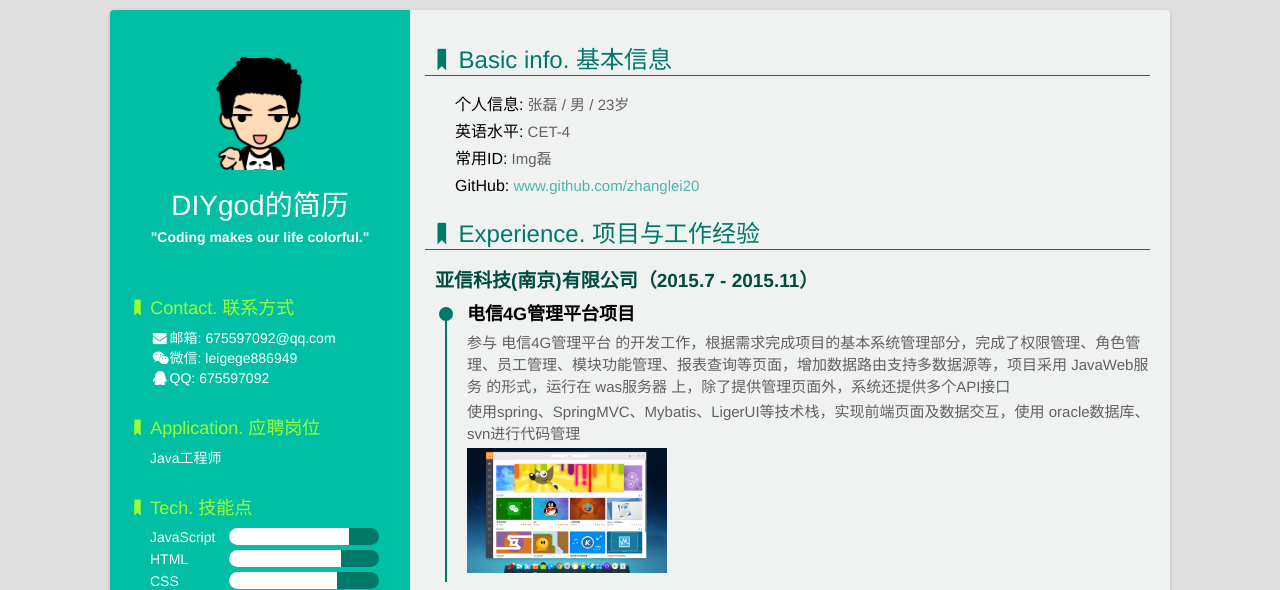
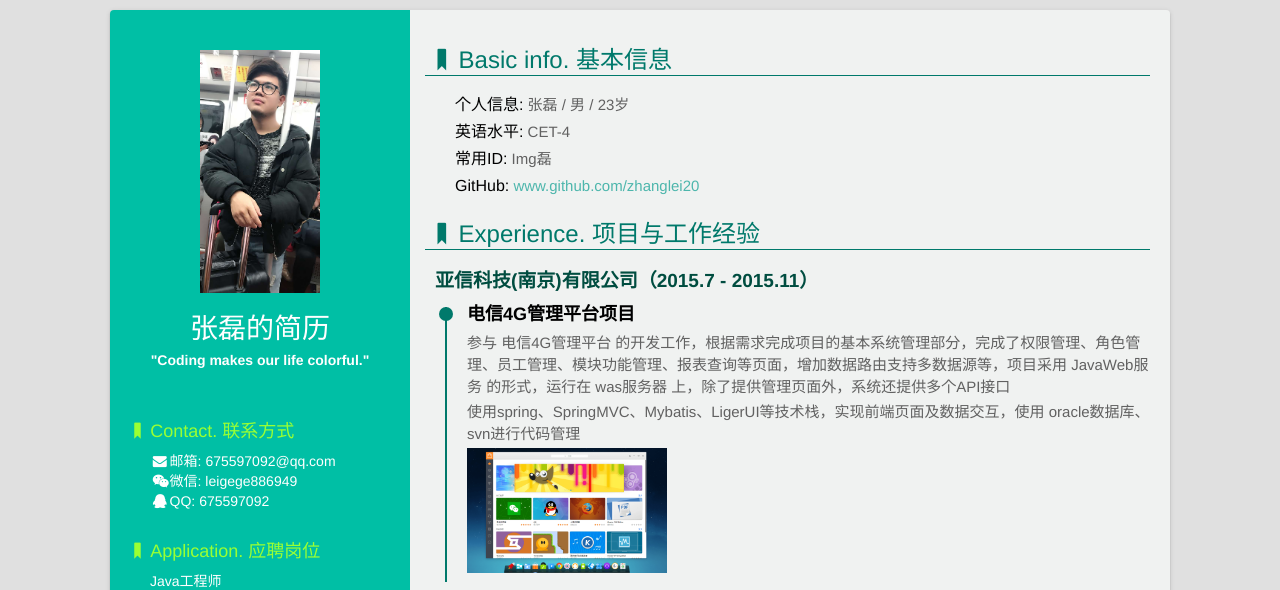
Before and after one commit to zhanglei20/img, a website: page index.html in a window 1280 px wide. Shown: the top 590 px of the page. Drawn offline with Linux system fonts and the light colour scheme.

Commit message:
修改头像

```diff
--- a/index.html
+++ b/index.html
@@ -36,8 +36,8 @@
     <div class="container">
         <div class="sidebar">
             <div class="title">
-                <img src="img/head.png">
-                <h1>DIYgod的简历</h1>
+                <img src="img/head2.png">
+                <h1>张磊的简历</h1>
                 <h2>"Coding makes our life colorful."</h2>
             </div>
             <ul class="side-info">
```
